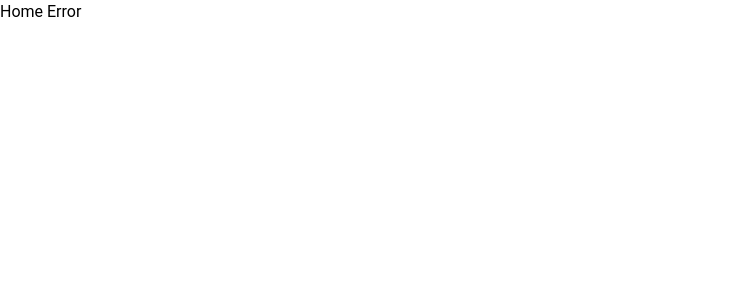
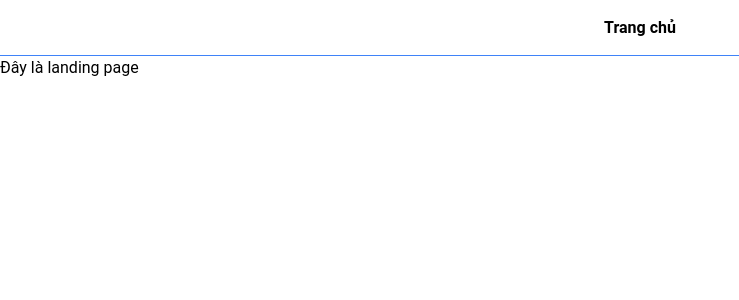
Before and after one commit to hongphucle1010/BKBotScheduler-FrontEnd, a React (Vite) app: page /login in a window 1280 px wide. Before the commit this address had no page. Shown: the top 300 px of the page, without its empty margins (0-739 px from the left). Built offline with nearby package versions, Linux system fonts and the light colour scheme.

Commit message:
feat: Add MainLayout and LandingPage

```diff
--- a/package.json
+++ b/package.json
@@ -21,7 +21,8 @@
     "react-dom": "^18.3.1",
     "react-redux": "^9.1.2",
     "react-router-dom": "^6.28.0",
-    "redux-persist": "^6.0.0"
+    "redux-persist": "^6.0.0",
+    "sass-embedded": "^1.82.0"
   },
   "devDependencies": {
     "@eslint/js": "^9.13.0",
--- /dev/null
+++ b/src/components/Header/Header.module.scss
@@ -0,0 +1,30 @@
+.myAnimation {
+  animation: fadeIn 300ms;
+}
+
+.dropdownContent {
+  max-height: 0;
+  opacity: 0;
+  overflow: hidden;
+  transition:
+    max-height 0.3s ease,
+    opacity 0.3s ease;
+}
+
+.show {
+  max-height: 500px; /* Set this to a value larger than the dropdown's max height */
+  opacity: 1;
+}
+
+.active-link {
+  color: blue; /* color when active */
+}
+
+@keyframes fadeIn {
+  from {
+    opacity: 0;
+  }
+  to {
+    opacity: 1;
+  }
+}
--- /dev/null
+++ b/src/components/Header/Header.tsx
@@ -0,0 +1,18 @@
+import styles from './Header.module.scss'
+import { NavLink } from 'react-router-dom'
+
+const Header: React.FC = () => {
+  return (
+    <div className='sticky w-full top-0 z-10'>
+      <nav className='w-full flex h-14 p-2 items-center justify-around border-blue-500 border-b bg-white dark:bg-slate-900	dark:border-cyan-200 dark:text-slate-200'>
+        <div className='flex gap-14 font-bold'>
+          <NavLink to='/' className={({ isActive }) => (isActive ? `${styles['active-link']}` : '')}>
+            Trang chủ
+          </NavLink>
+        </div>
+      </nav>
+    </div>
+  )
+}
+
+export default Header
--- /dev/null
+++ b/src/layout/GuestLayout/GuestLayout.tsx
@@ -0,0 +1,17 @@
+import React from 'react'
+import { Outlet } from 'react-router-dom'
+// import Footer from "../../components/Footer/Footer.tsx";
+import GuestHeader from '../../components/Header/GuestHeader.tsx'
+
+const GuestLayout: React.FC<LayoutProps> = ({ children }) => {
+  return (
+    <div className={`min-h-screen`}>
+      <GuestHeader />
+      {children}
+      <Outlet />
+      {/* <Footer /> */}
+    </div>
+  )
+}
+
+export default GuestLayout
--- /dev/null
+++ b/src/layout/MainLayout/MainLayout.module.scss
@@ -0,0 +1,42 @@
+.bubble {
+  position: absolute;
+  width: 10px;
+  height: 10px;
+  background-color: rgba(135, 206, 250, 0.7); /* Light blue */
+  border-radius: 50%;
+  pointer-events: none;
+  animation: bubble-fade 1s ease-out forwards;
+}
+
+@keyframes bubble-fade {
+  0% {
+    transform: scale(1);
+    opacity: 1;
+  }
+  100% {
+    transform: scale(2);
+    opacity: 0;
+  }
+}
+
+
+.greenBubble {
+    position: absolute;
+    width: 40px;
+    height: 40px;
+    background-color: rgba(0, 255, 0, 0.7); /* Green */
+    border-radius: 50%;
+    pointer-events: none;
+    animation: green-bubble-fade 1s ease-out forwards;
+  }
+
+  @keyframes green-bubble-fade {
+    0% {
+      transform: scale(1);
+      opacity: 0.7;
+    }
+    100% {
+      transform: scale(3);
+      opacity: 0;
+    }
+  }
--- /dev/null
+++ b/src/layout/MainLayout/MainLayout.tsx
@@ -0,0 +1,89 @@
+import React, { useState, useEffect } from 'react'
+import { Outlet } from 'react-router-dom'
+import Header from '../../components/Header/Header.tsx'
+import styles from './MainLayout.module.scss' // Import the CSS module
+
+interface Bubble {
+  id: number
+  x: number
+  y: number
+}
+
+const MainLayout: React.FC<LayoutProps> = ({ children }) => {
+  const [bubbles, setBubbles] = useState<Bubble[]>([])
+  const [greenBubbles, setGreenBubbles] = useState<Bubble[]>([])
+
+  const handleMouseMove = (e: MouseEvent) => {
+    const newBubble: Bubble = {
+      id: Date.now(),
+      x: e.clientX,
+      y: e.clientY
+    }
+    setBubbles((prevBubbles) => [...prevBubbles, newBubble])
+  }
+
+  const handleClick = (e: React.MouseEvent<HTMLDivElement, MouseEvent>) => {
+    const newGreenBubble: Bubble = {
+      id: Date.now(),
+      x: e.clientX,
+      y: e.clientY
+    }
+    setGreenBubbles((prevBubbles) => [...prevBubbles, newGreenBubble])
+  }
+
+  useEffect(() => {
+    window.addEventListener('mousemove', handleMouseMove)
+
+    return () => {
+      window.removeEventListener('mousemove', handleMouseMove)
+    }
+  }, [])
+
+  useEffect(() => {
+    const interval = setInterval(() => {
+      setGreenBubbles((prevBubbles) => prevBubbles.filter((bubble) => Date.now() - bubble.id < 1000))
+    }, 100)
+
+    return () => clearInterval(interval)
+  }, [])
+
+  useEffect(() => {
+    const interval = setInterval(() => {
+      setBubbles((prevBubbles) => prevBubbles.filter((bubble) => Date.now() - bubble.id < 1000))
+    }, 100)
+
+    return () => clearInterval(interval)
+  }, [])
+
+  return (
+    <div className={`h-screen flex flex-col overflow-hidden relative`} onClick={handleClick}>
+      <Header />
+      <div className='flex-1 overflow-auto p-0 m-0'>{children}</div>
+      <Outlet />
+      {bubbles.map((bubble) => (
+        <div
+          key={bubble.id}
+          className={styles.bubble}
+          style={{
+            left: bubble.x,
+            top: bubble.y
+          }}
+        ></div>
+      ))}
+      {greenBubbles.map((bubble) => (
+        <div
+          key={bubble.id}
+          className={styles.greenBubble}
+          style={{
+            left: bubble.x,
+            top: bubble.y
+          }}
+        ></div>
+      ))}
+
+      {/* <Footer /> */}
+    </div>
+  )
+}
+
+export default MainLayout
--- /dev/null
+++ b/src/lib/types/api.d.ts
@@ -0,0 +1,44 @@
+interface ApiResponse<T> {
+  message: string
+  data: T
+}
+
+interface ApiMessageOnlyResponse {
+  message: string
+}
+
+interface ApiError {
+  message: string
+  error?: string
+}
+
+interface AddChildrenResponse {
+  maso_bn: string
+  hoten: string
+  quanhe: string
+  phuhuynh_cccd: string
+}
+
+interface AddChildrenParams {
+  hoten: string
+  ngaysinh: string
+  gioitinh: 'Nam' | 'Nữ'
+  chieucao: number
+  cannang: number
+  bmi: number
+  tiensubenh: string
+  masobhyt: string
+  cccd: string
+  quanhe: string
+}
+
+interface UpdateChildrenParams {
+  maso: string
+  hoten: string
+  ngaysinh: string
+  gioitinh: 'Nam' | 'Nữ'
+  chieucao: number
+  cannang: number
+  tiensubenh: string
+  masobhyt: string
+}
--- /dev/null
+++ b/src/lib/types/entity.d.ts
@@ -0,0 +1,102 @@
+interface Child {
+  maso: string
+  hoten: string
+  ngaysinh: string
+  gioitinh: 'Nam' | 'Nữ'
+  chieucao: number
+  cannang: number
+  bmi: number
+  tiensubenh: string
+  masobhyt: string
+}
+
+interface Parent {
+  cccd: string
+  hoten: string
+  sdt: string
+  sonha: string
+  tenduong: string
+  phuong: string
+  huyen: string
+  tinh: string
+}
+
+interface MedicalExamination {
+  maso: string
+  ngaykham: string
+  taikham: boolean
+  trangthai: string
+  huyetap: string
+  nhietdo: number
+  chandoan: string
+  ketluan: string
+  maso_bn: string
+  cccd_bs: string
+  chuyenkhoa: string
+  bangcap: string
+  cc_hanhnghe: string
+}
+
+interface SoluongDrug {
+  maso_bkb: string
+  maso_th: string
+  soluong: number
+  cachsd: string
+  ms: string
+  ten: string
+  dang: string
+  giaca: string
+}
+
+interface Drug {
+  ten: string
+  dang: string
+  tong_so_luong: number
+  tong_gia_tien: number
+  ms: string
+}
+
+interface DrugWithDate {
+  ten: string
+  dang: string
+  so_luong: number
+  thoi_gian_kham: string
+  thoi_gian_ra_don: string
+  ms: string
+}
+interface Bill {
+  maso: string
+  ngaytao: string
+  tongtien: number
+  maso_bkb: string
+  hoten_bn: string
+  hoten_ph: string
+}
+
+interface Service {
+  madichvu: string
+  ngaythuchien: string
+  chuandoan: string
+  ketluan: string
+  ten: string
+  giaca: string
+  mota: string
+  cccd_nvyt: string
+}
+
+interface Prescription {
+  maso_bkb: string
+  tongtien: number
+  ghichu: string
+  cccd_ph: string
+  cccd_tn: string
+  trangthai: string
+}
+
+interface BKB {
+  bkb_maso: string
+  ngaykham: string
+  trangthai: string
+  benh_nhi_maso: string
+  ten_bn: string
+}
--- /dev/null
+++ b/src/lib/types/layout.d.ts
@@ -0,0 +1,3 @@
+type LayoutProps = {
+  children: React.ReactNode | null
+}
--- /dev/null
+++ b/src/pages/LandingPage.tsx
@@ -0,0 +1,11 @@
+import React from 'react'
+
+const LandingPage: React.FC = () => {
+  return (
+    <div>
+      <p>Đây là landing page</p>
+    </div>
+  )
+}
+
+export default LandingPage
--- a/src/routes/index.tsx
+++ b/src/routes/index.tsx
@@ -1,21 +1,36 @@
 import React from 'react'
 import { createBrowserRouter, RouterProvider } from 'react-router-dom'
+import MainLayout from '../layout/MainLayout/MainLayout'
+import LandingPage from '../pages/LandingPage'
 
 const Router: React.FC = () => {
   const userRoutes = [
     {
       path: '/',
       element: (
-        <div>
-          <h1>Home</h1>
-        </div>
+        <MainLayout>
+          <LandingPage />
+        </MainLayout>
       ),
       errorElement: (
         <div>
           <h1>Home Error</h1>
         </div>
       )
-    }
+    },
+    {
+      path: '/login',
+      element: (
+        <MainLayout>
+          <LandingPage />
+        </MainLayout>
+      ),
+      errorElement: (
+        <div>
+          <h1>Home Error</h1>
+        </div>
+      )
+    },
   ]
   const router = createBrowserRouter(userRoutes)
   return <RouterProvider router={router} />
--- a/vite.config.ts
+++ /dev/null
@@ -1,19 +0,0 @@
-import { defineConfig } from 'vite'
-import react from '@vitejs/plugin-react-swc'
-import path from 'path'
-
-// https://vitejs.dev/config/
-export default defineConfig({
-  plugins: [react()],
-  server: {
-    port: 3000
-  },
-  css: {
-    devSourcemap: true
-  },
-  resolve: {
-    alias: {
-      '~': path.resolve(__dirname, './src')
-    }
-  }
-})
```
Also changed, not shown: 1 other file (tests, documents, lock files or other folders).
